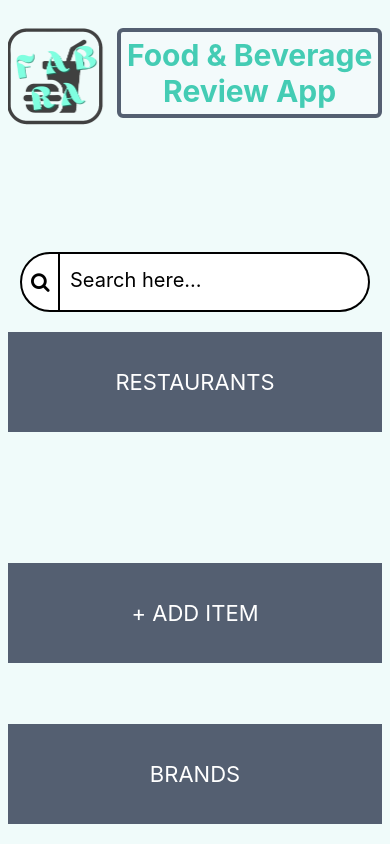
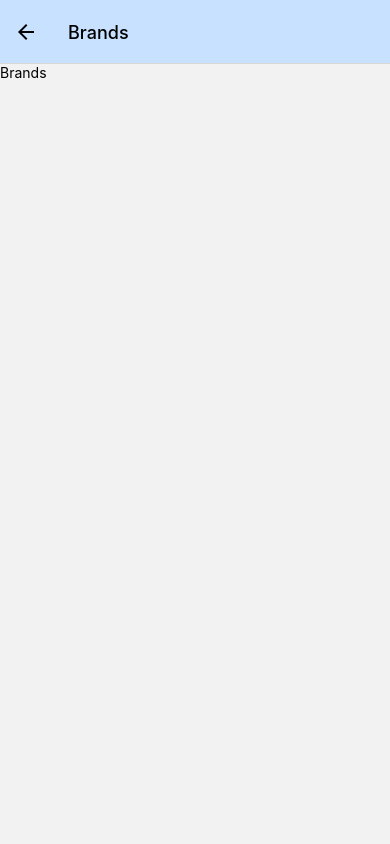
Before and after one commit to khuynh134/food-and-beverage-review-app, a React Native app: screen /Brands in a window 390 px wide. Built offline with nearby package versions, Linux system fonts and the light colour scheme.

Commit message:
Added Brands Screen

```diff
--- a/App.js
+++ b/App.js
@@ -19,6 +19,7 @@ import { createNativeStackNavigator } from "@react-navigation/native-stack";
 import HomeScreen from "./components/HomeScreen"
 import AddItem from "./components/AddItem"
 import Restaurants from "./components/Restaurants"
+import Brands from "./components/Brands"
 
 const Stack = createNativeStackNavigator();
 
@@ -48,6 +49,14 @@ function MyStack(){
           headerStyle: {backgroundColor: '#c7e1ff'}
         }}
       />
+        <Stack.Screen
+        name="Brands"
+        component={Brands}
+        options={{
+          headerTintColor: 'black',
+          headerStyle: {backgroundColor: '#c7e1ff'}
+        }}
+      />
     </Stack.Navigator>
   )
 }
@@ -68,15 +77,7 @@ const App = () => {
 
 
 
-        <TouchableOpacity
-          onPress={ () => {
-            console.log('button was pressed');
-          }}
-          style={styles.buttonContainer}
-        >
-          <Text style={styles.buttonText}>Brands</Text>
 
-        </TouchableOpacity>
 
       </SafeAreaView>
   );
--- /dev/null
+++ b/components/Brands.js
@@ -0,0 +1,13 @@
+import { useNavigation } from "@react-navigation/native";
+import React from "react";
+import styles from '../style-sheet';
+import {TouchableOpacity, Button, SafeAreaView, StyleSheet, View, Text} from "react-native";
+
+
+export default function Brands({navigation}){
+    return(
+        <View>
+            <Text>Brands </Text>
+        </View>
+    )
+}
--- a/components/HomeScreen.js
+++ b/components/HomeScreen.js
@@ -21,6 +21,12 @@ export default function HomeScreen({navigation}){
             <Text style={styles.buttonText}>Restaurants</Text>
         </TouchableOpacity>
 
+        <TouchableOpacity  onPress={ () =>navigation.navigate("Brands")}
+            style={styles.buttonContainer}
+        >
+           <Text style={styles.buttonText}>Brands </Text>
+        </TouchableOpacity>
+
         <TouchableOpacity  onPress={ () =>navigation.navigate("AddItem")}
             style={styles.buttonContainer2}
         >
```
